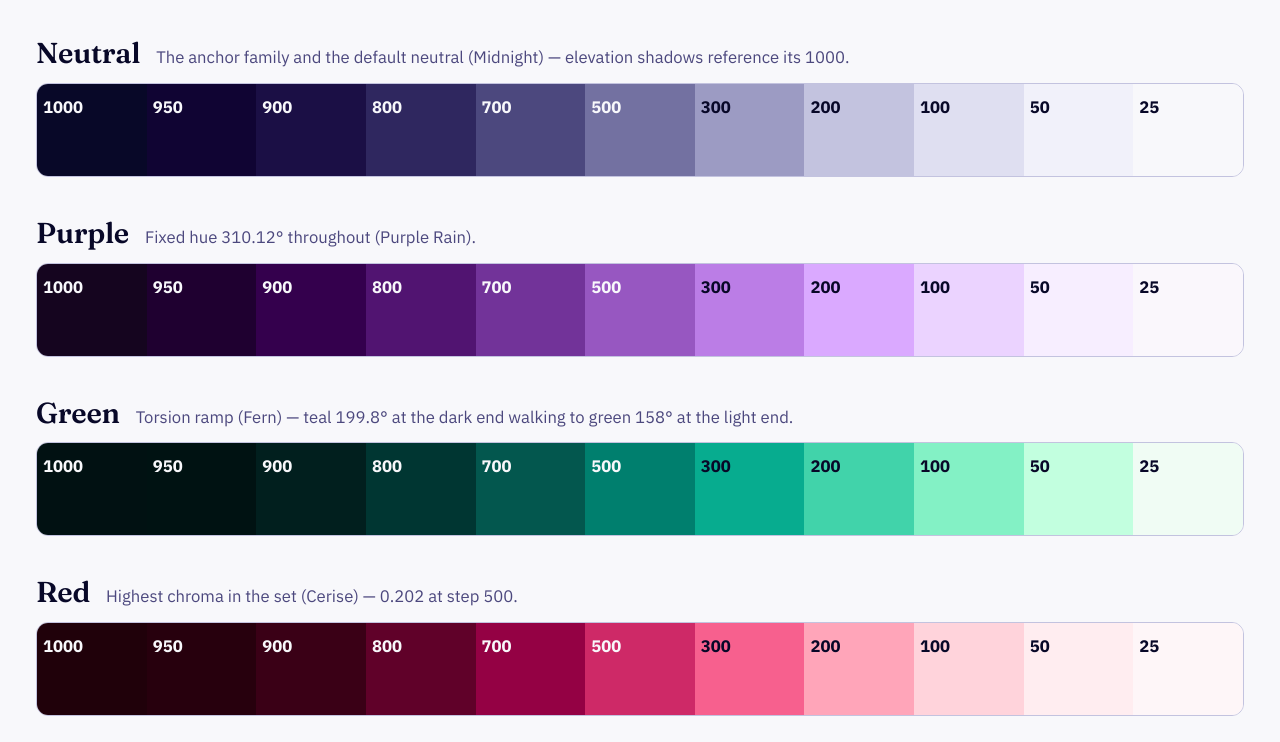
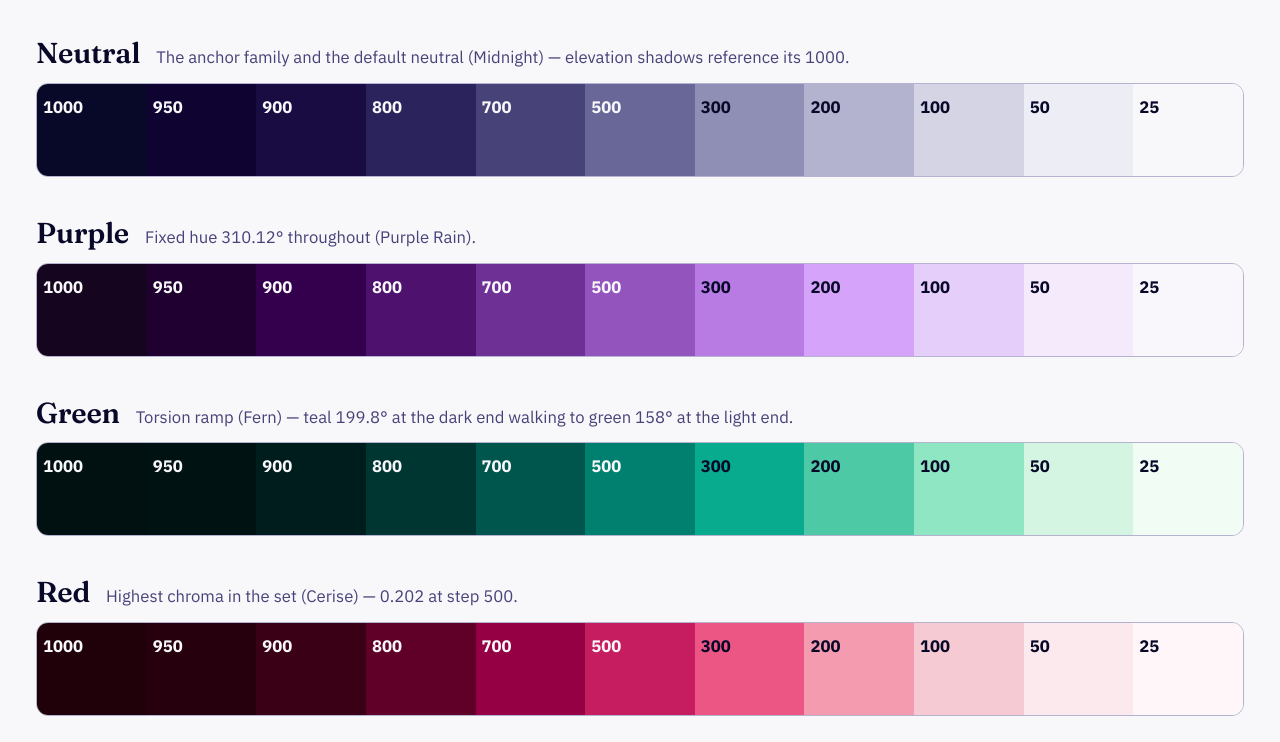
Before and after one commit to andiihei/ahha, a website built with Vite: page index.html in a window 1280 px wide. Shown: the part 689-1431 px from the top of the page. Built offline with nearby package versions, Linux system fonts and the light colour scheme.

Commit message:
refactor: update oklch color values in design tokens

```diff
--- a/design-language/colors.css
+++ b/design-language/colors.css
@@ -11,93 +11,93 @@
 :root {
   /* Neutral (Midnight) */
   --neutral-1000: oklch(16.11% 0.0639 276.48);
-  --neutral-950: oklch(17.5% 0.086 285.88);
-  --neutral-900: oklch(22.5% 0.096 285.88);
-  --neutral-800: oklch(31.5% 0.096 285.88);
-  --neutral-700: oklch(43% 0.088 285.88);
-  --neutral-500: oklch(57% 0.074 285.88);
-  --neutral-300: oklch(70.5% 0.058 285.88);
-  --neutral-200: oklch(82.5% 0.04 285.88);
-  --neutral-100: oklch(91% 0.024 285.88);
-  --neutral-50: oklch(96% 0.012 285.88);
+  --neutral-950: oklch(16.5% 0.086 285.88);
+  --neutral-900: oklch(21.5% 0.096 285.88);
+  --neutral-800: oklch(30% 0.096 285.88);
+  --neutral-700: oklch(41% 0.088 285.88);
+  --neutral-500: oklch(53.5% 0.074 285.88);
+  --neutral-300: oklch(66% 0.058 285.88);
+  --neutral-200: oklch(77.5% 0.04 285.88);
+  --neutral-100: oklch(87.5% 0.024 285.88);
+  --neutral-50: oklch(95% 0.012 285.88);
   --neutral-25: oklch(98% 0.004 285.88);
 
   /* Gray (formerly Haze) */
   --gray-1000: oklch(16.11% 0.0639 276.48);
-  --gray-950: oklch(17.5% 0.054 285.88);
-  --gray-900: oklch(22.5% 0.046 285.88);
-  --gray-800: oklch(31.5% 0.04 285.88);
-  --gray-700: oklch(43% 0.034 285.88);
-  --gray-500: oklch(57% 0.03 285.88);
-  --gray-300: oklch(70.5% 0.026 285.88);
-  --gray-200: oklch(82.5% 0.022 285.88);
-  --gray-100: oklch(91% 0.018 285.88);
-  --gray-50: oklch(96% 0.012 285.88);
+  --gray-950: oklch(16.5% 0.054 285.88);
+  --gray-900: oklch(21.5% 0.046 285.88);
+  --gray-800: oklch(30% 0.04 285.88);
+  --gray-700: oklch(41% 0.034 285.88);
+  --gray-500: oklch(53.5% 0.03 285.88);
+  --gray-300: oklch(66% 0.026 285.88);
+  --gray-200: oklch(77.5% 0.022 285.88);
+  --gray-100: oklch(87% 0.018 285.88);
+  --gray-50: oklch(94% 0.012 285.88);
   --gray-25: oklch(98% 0.004 285.88);
 
   /* Purple (Purple Rain) */
   --purple-1000: oklch(16% 0.058 310.12);
   --purple-950: oklch(18.5% 0.093 310.12);
   --purple-900: oklch(25% 0.126 310.12);
-  --purple-800: oklch(34.5% 0.15 310.12);
-  --purple-700: oklch(45.5% 0.164 310.12);
-  --purple-500: oklch(57.5% 0.166 310.12);
-  --purple-300: oklch(69.5% 0.16 310.12);
-  --purple-200: oklch(81% 0.128 310.12);
-  --purple-100: oklch(90% 0.065 310.12);
-  --purple-50: oklch(96% 0.025 310.12);
+  --purple-800: oklch(33.5% 0.15 310.12);
+  --purple-700: oklch(44.5% 0.164 310.12);
+  --purple-500: oklch(56.5% 0.166 310.12);
+  --purple-300: oklch(68.5% 0.16 310.12);
+  --purple-200: oklch(79.5% 0.128 310.12);
+  --purple-100: oklch(88.5% 0.065 310.12);
+  --purple-50: oklch(95% 0.025 310.12);
   --purple-25: oklch(98% 0.006 310.12);
 
   /* Green (Fern) — hue torsions teal (199.8°) → green (158°) */
   --green-1000: oklch(16% 0.026 199.8);
   --green-950: oklch(16.5% 0.028 196.2);
-  --green-900: oklch(21.5% 0.036 192);
-  --green-800: oklch(30% 0.052 187.7);
-  --green-700: oklch(41% 0.072 183.3);
-  --green-500: oklch(53.5% 0.098 178.9);
-  --green-300: oklch(66.5% 0.125 174.5);
-  --green-200: oklch(78% 0.136 170.1);
-  --green-100: oklch(88% 0.12 165.8);
-  --green-50: oklch(95% 0.075 161.6);
+  --green-900: oklch(21% 0.036 192);
+  --green-800: oklch(29.9% 0.052 187.7);
+  --green-700: oklch(40.5% 0.072 183.3);
+  --green-500: oklch(53.7% 0.098 178.9);
+  --green-300: oklch(66.1% 0.124 174.5);
+  --green-200: oklch(76% 0.124 170.1);
+  --green-100: oklch(86% 0.1 165.8);
+  --green-50: oklch(94% 0.042 161.6);
   --green-25: oklch(98% 0.016 158.01);
 
   /* Red (Cerise) */
   --red-1000: oklch(16% 0.06 4.7);
   --red-950: oklch(17.5% 0.07 4.7);
   --red-900: oklch(22.4% 0.09 4.7);
-  --red-800: oklch(31.5% 0.126 4.7);
-  --red-700: oklch(43% 0.172 4.7);
-  --red-500: oklch(56.5% 0.202 4.7);
-  --red-300: oklch(69.5% 0.188 4.7);
-  --red-200: oklch(81.5% 0.109 4.7);
-  --red-100: oklch(90.6% 0.051 4.7);
-  --red-50: oklch(96.1% 0.02 4.7);
+  --red-800: oklch(31.4% 0.126 4.7);
+  --red-700: oklch(42.8% 0.172 4.7);
+  --red-500: oklch(54% 0.202 4.7);
+  --red-300: oklch(66.5% 0.188 4.7);
+  --red-200: oklch(78.5% 0.109 4.7);
+  --red-100: oklch(88% 0.051 4.7);
+  --red-50: oklch(95% 0.02 4.7);
   --red-25: oklch(98% 0.008 4.7);
 
   /* Yellow (Marigold) — deliberate hue torsion 60.7° → 100.4° */
   --yellow-1000: oklch(16% 0.036 60.7);
-  --yellow-950: oklch(21% 0.039 64.1);
-  --yellow-900: oklch(27% 0.049 68.1);
-  --yellow-800: oklch(35% 0.067 72.2);
-  --yellow-700: oklch(44.5% 0.09 76.4);
+  --yellow-950: oklch(19% 0.039 64.1);
+  --yellow-900: oklch(25% 0.049 68.1);
+  --yellow-800: oklch(34% 0.067 72.2);
+  --yellow-700: oklch(45% 0.09 76.4);
   --yellow-500: oklch(56.6% 0.117 80.6);
   --yellow-300: oklch(73.7% 0.151 84.7);
   --yellow-200: oklch(81.3% 0.166 88.9);
-  --yellow-100: oklch(90.5% 0.136 93);
-  --yellow-50: oklch(96% 0.071 97);
+  --yellow-100: oklch(88% 0.136 93);
+  --yellow-50: oklch(94.5% 0.071 97);
   --yellow-25: oklch(98% 0.045 100.4);
 
   /* Blue (Cobalt) */
   --blue-1000: oklch(16% 0.05 260.5);
-  --blue-950: oklch(18% 0.073 260.5);
-  --blue-900: oklch(24.5% 0.094 260.5);
-  --blue-800: oklch(34.5% 0.132 260.5);
-  --blue-700: oklch(47.5% 0.156 260.5);
-  --blue-500: oklch(61% 0.142 260.5);
-  --blue-300: oklch(73.5% 0.134 260.5);
-  --blue-200: oklch(81.4% 0.093 260.5);
-  --blue-100: oklch(90.7% 0.045 260.5);
-  --blue-50: oklch(95.5% 0.019 260.5);
+  --blue-950: oklch(18.5% 0.077 260.5);
+  --blue-900: oklch(24.5% 0.103 260.5);
+  --blue-800: oklch(33.5% 0.14 260.5);
+  --blue-700: oklch(44% 0.17 260.5);
+  --blue-500: oklch(56% 0.174 260.5);
+  --blue-300: oklch(67.5% 0.16 260.5);
+  --blue-200: oklch(78.5% 0.109 260.5);
+  --blue-100: oklch(87.5% 0.061 260.5);
+  --blue-50: oklch(94.5% 0.026 260.5);
   --blue-25: oklch(98% 0.006 260.5);
 }
 
```
